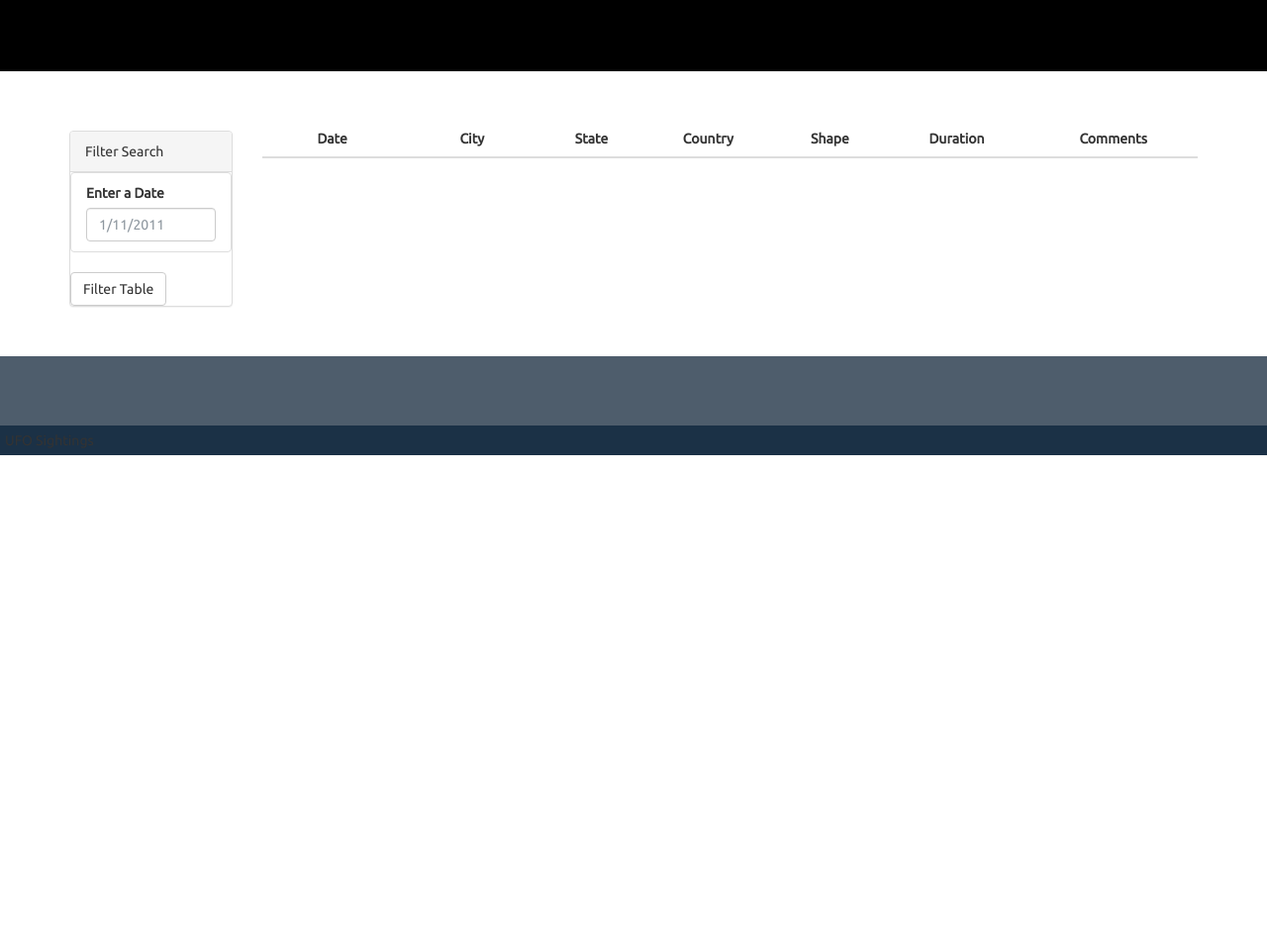
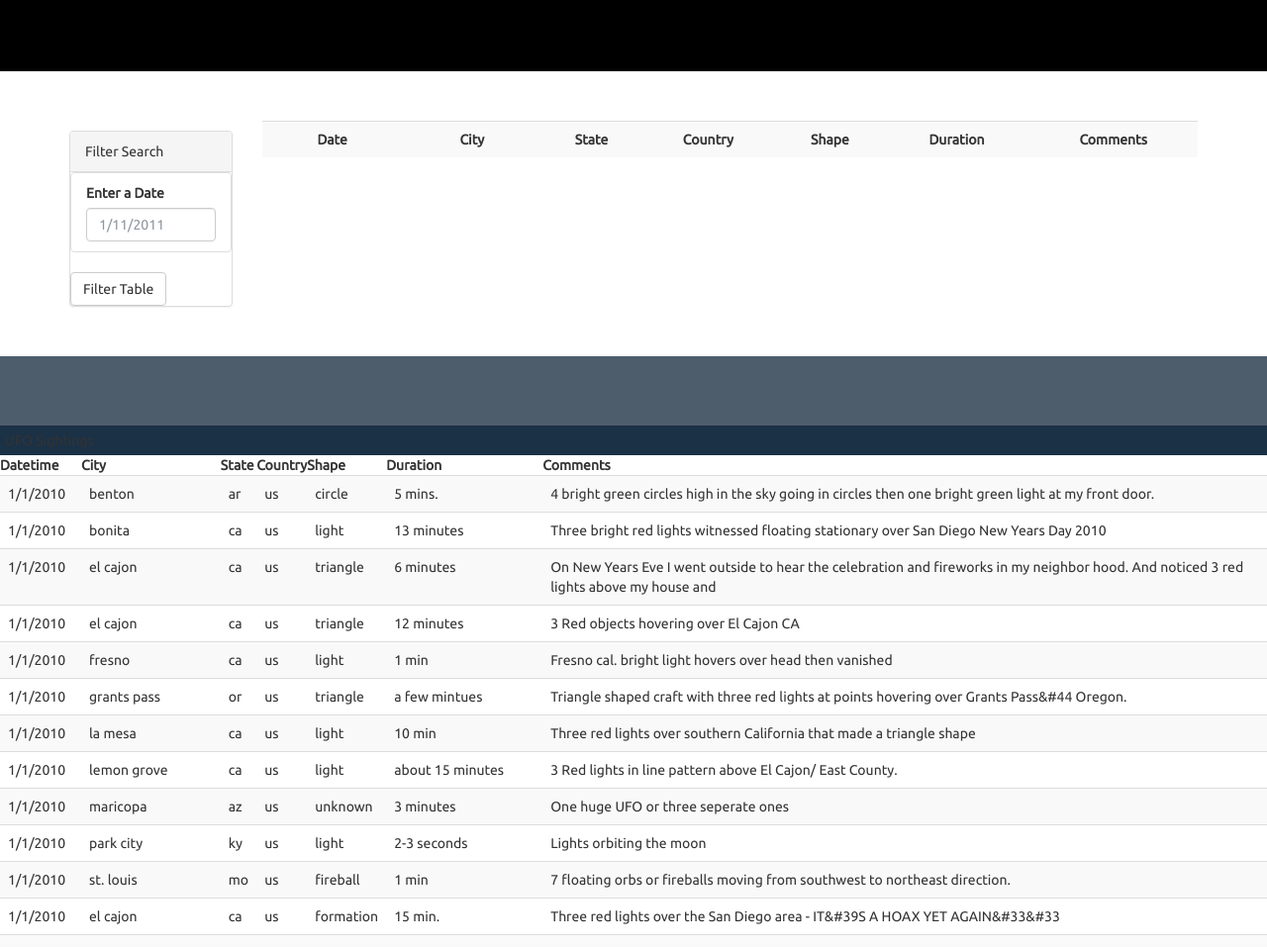
Before and after one commit to nmeeshell/javascript-challenge, a plain HTML site: page UFO-level-1/index.html in a window 1280 px wide. Shown: the part 540-1497 px from the top of the page at 99% size. Before the commit the page ends 1000 px from the top, so only its background shows below. Drawn offline with nearby package versions, Linux system fonts and the light colour scheme.

Commit message:
index js

```diff
--- a/StarterCode /index.html
+++ b/UFO-level-1/index.html
@@ -57,8 +57,8 @@
           <div id="table-area" class="">
             <table id="ufo-table" class="table table-striped">
 
-              <!-- THEAD -->
-              <thead>
+              <!-- THREAD -->
+              <thread>
                 <tr>
                   <th class="table-head">Date</th>
                   <th class="table-head">City</th>
@@ -68,7 +68,7 @@
                   <th class="table-head">Duration</th>
                   <th class="table-head">Comments</th>
                 </tr>
-              </thead>
+              </thread>
 
               <!-- TBODY -->
               <tbody></tbody>
@@ -85,6 +85,7 @@
   <script src="https://cdnjs.cloudflare.com/ajax/libs/d3/4.11.0/d3.js"></script>
   <script src="static/js/data.js"></script>
   <script src="static/js/app.js"></script>
+  <script src="static/js/index.js"></script>
 </body>
 
 </html>
--- /dev/null
+++ b/UFO-level-1/static/js/index.js
@@ -0,0 +1,45 @@
+function loadData (){
+    let table = d3.select("body")
+        .append("ufo-table")
+        .classed("table table-striped", true)
+
+    let headerRow = table.append("tr")
+
+    headerRow.append("th").text("Datetime")
+    headerRow.append("th").text("City")
+    headerRow.append("th").text("State")
+    headerRow.append("th").text("Country")
+    headerRow.append("th").text("Shape")
+    headerRow.append("th").text("Duration")
+    headerRow.append("th").text("Comments")
+
+    let tableBody = table.append("tbody")
+
+    data.forEach((d) => {
+        let row = tableBody.append("tr")
+        row.append("td").text(d.datetime)
+        row.append("td").text(d.city)
+        row.append("td").text(d.state)
+        row.append("td").text(d.country)
+        row.append("td").text(d.shape)
+        row.append("td").text(d.durationMinutes)
+        row.append("td").text(d.comments)
+
+    })
+}
+
+loadData()
+
+d3.select("#filter-btn").on("click",loadData)
+
+// const button = d3.select("#filter-btn");
+// const datetime = d3.select("#form-control");
+// function handleClick() {
+//     console.log("filter-btn");
+//     console.log(d3.event.target);
+// }
+
+// inputField.on("change", function(event) {
+//     const newText = d3.event.target.value;
+//     console.log(newText);
+//   });
```
Also changed, not shown: UFO-level-1/static/css/style.css (renamed from StarterCode /static/css/style.css), UFO-level-1/static/images/ufo.svg (renamed from StarterCode /static/images/ufo.svg), UFO-level-1/static/js/app.js (renamed from StarterCode /static/js/app.js), UFO-level-1/static/js/app_bonus.js (renamed from StarterCode /static/js/app_bonus.js), UFO-level-1/static/js/data.js (renamed from StarterCode /static/js/data.js).
